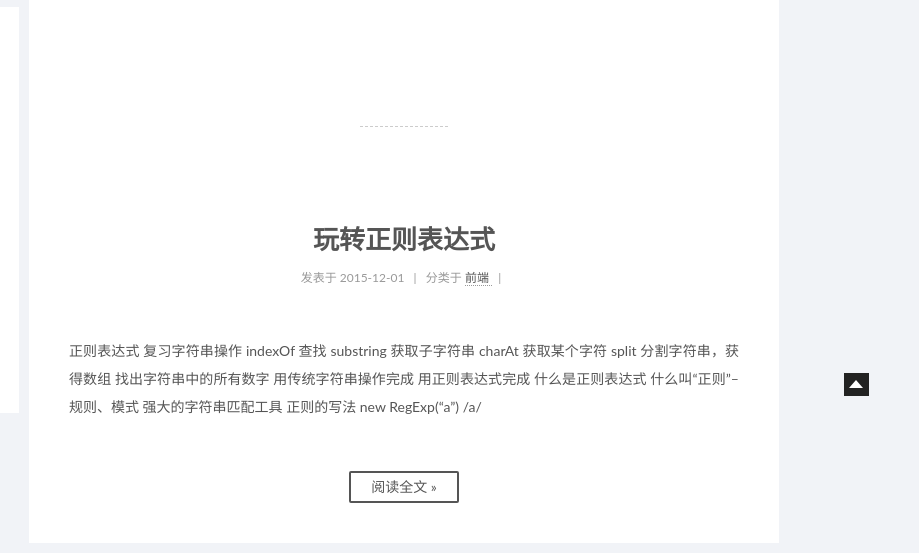
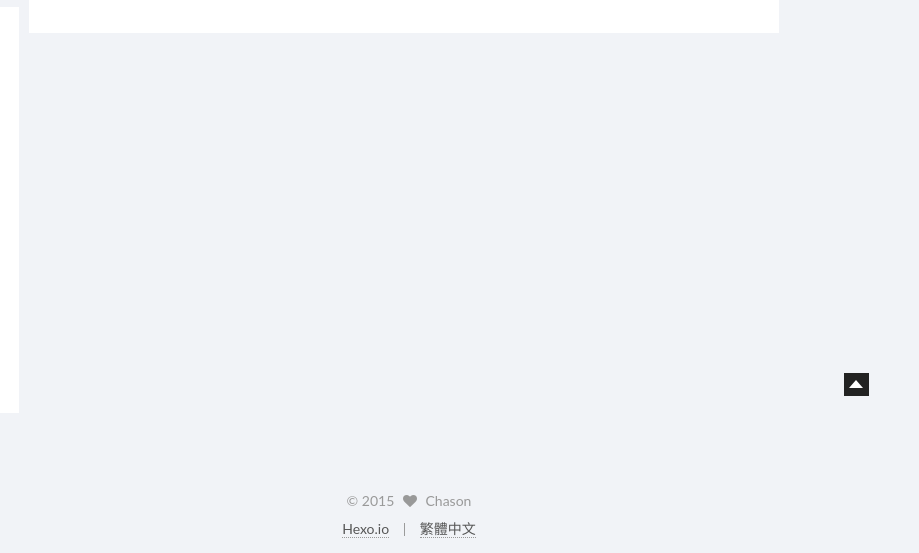
Before and after one commit to ChasonHong/ChasonHong.github.io, a plain HTML site: page index.html in a window 1280 px wide. Shown: the part 364-917 px from the top of the page, 361-1280 px from the left. Drawn offline with Linux system fonts and the light colour scheme; a script that the page names is missing.

Commit message:
Site updated: 2015-12-10 16:17:13

```diff
--- a/css/main.css
+++ b/css/main.css
@@ -1329,8 +1329,8 @@ pre .javascript .function {
 }
 .posts-expand .post-eof {
   display: block;
-  margin: 133px auto 97px;
-  width: 13%;
+  margin: 17% auto 13%;
+  width: 17%;
   border-bottom: 1px dashed #ccc;
   text-align: center;
 }
@@ -1514,7 +1514,7 @@ pre .javascript .function {
   width: 4px;
   height: 4px;
   border-radius: 50%;
-  background: #6171ff;
+  background: #37ffed;
 }
 .sidebar-nav {
   margin: 0 0 20px;
--- a/index.html
+++ b/index.html
@@ -366,151 +366,6 @@
 
 
 
-
-
-
-
-
-
-
-
-  <article class="post post-type-normal " itemscope itemtype="http://schema.org/Article">
-
-
-      <header class="post-header">
-
-
-
-          <h1 class="post-title" itemprop="name headline">
-
-
-
-
-                <a class="post-title-link" href="/2015/12/01/玩转正则表达式/" itemprop="url">
-                  玩转正则表达式
-                </a>
-
-
-          </h1>
-
-
-        <div class="post-meta">
-          <span class="post-time">
-            <span class="post-meta-item-icon">
-              <i class="fa fa-calendar-o"></i>
-            </span>
-            <span class="post-meta-item-text">发表于</span>
-            <time itemprop="dateCreated" datetime="2015-12-01T14:16:05+08:00" content="2015-12-01">
-              2015-12-01
-            </time>
-          </span>
-
-
-            <span class="post-category" >
-              &nbsp; | &nbsp;
-              <span class="post-meta-item-icon">
-                <i class="fa fa-folder-o"></i>
-              </span>
-              <span class="post-meta-item-text">分类于</span>
-
-                <span itemprop="about" itemscope itemtype="https://schema.org/Thing">
-                  <a href="/categories/前端/" itemprop="url" rel="index">
-                    <span itemprop="name">前端</span>
-                  </a>
-                </span>
-
-
-
-
-
-            </span>
-
-
-
-
-              <span class="post-comments-count">
-                &nbsp; | &nbsp;
-                <a href="/2015/12/01/玩转正则表达式/#comments" itemprop="discussionUrl">
-                  <span class="post-comments-count ds-thread-count" data-thread-key="2015/12/01/玩转正则表达式/" itemprop="commentsCount"></span>
-                </a>
-              </span>
-
-
-
-
-
-
-
-        </div>
-      </header>
-
-
-
-    <div class="post-body" itemprop="articleBody">
-
-
-
-
-
-
-
-          正则表达式
-
-复习字符串操作
-
-indexOf     查找
-substring   获取子字符串
-charAt      获取某个字符
-split       分割字符串，获得数组
-
-
-找出字符串中的所有数字
-
-用传统字符串操作完成
-用正则表达式完成
-
-
-什么是正则表达式
-
-什么叫“正则”–规则、模式
-强大的字符串匹配工具
-
-
-正则的写法
-
-new RegExp(“a”)
-/a/
-
-
-
-
-
-
-
-          <div class="post-more-link text-center">
-            <a class="btn" href="/2015/12/01/玩转正则表达式/#more" rel="contents">
-              阅读全文 &raquo;
-            </a>
-          </div>
-
-
-    </div>
-
-    <footer class="post-footer">
-
-
-
-
-
-
-        <div class="post-eof"></div>
-
-    </footer>
-  </article>
-
-
-
-
   </section>
 
 
```
